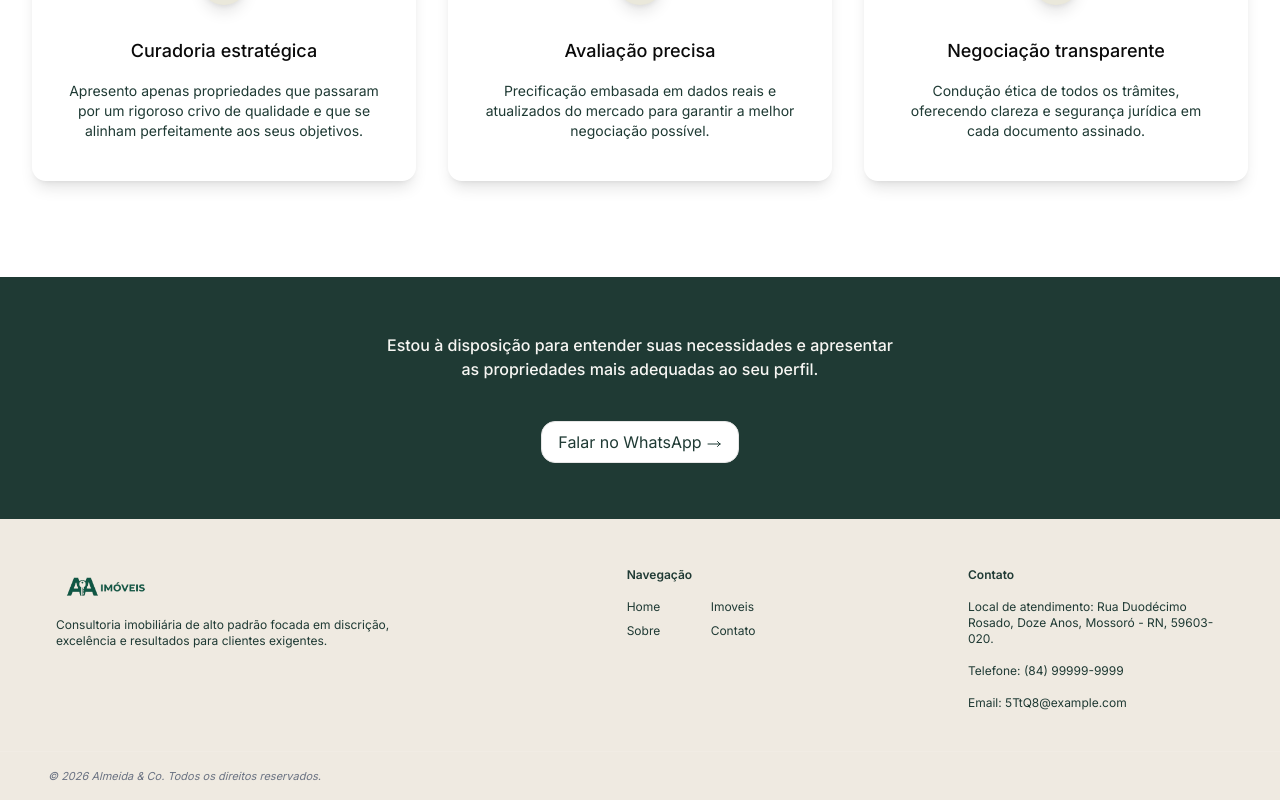
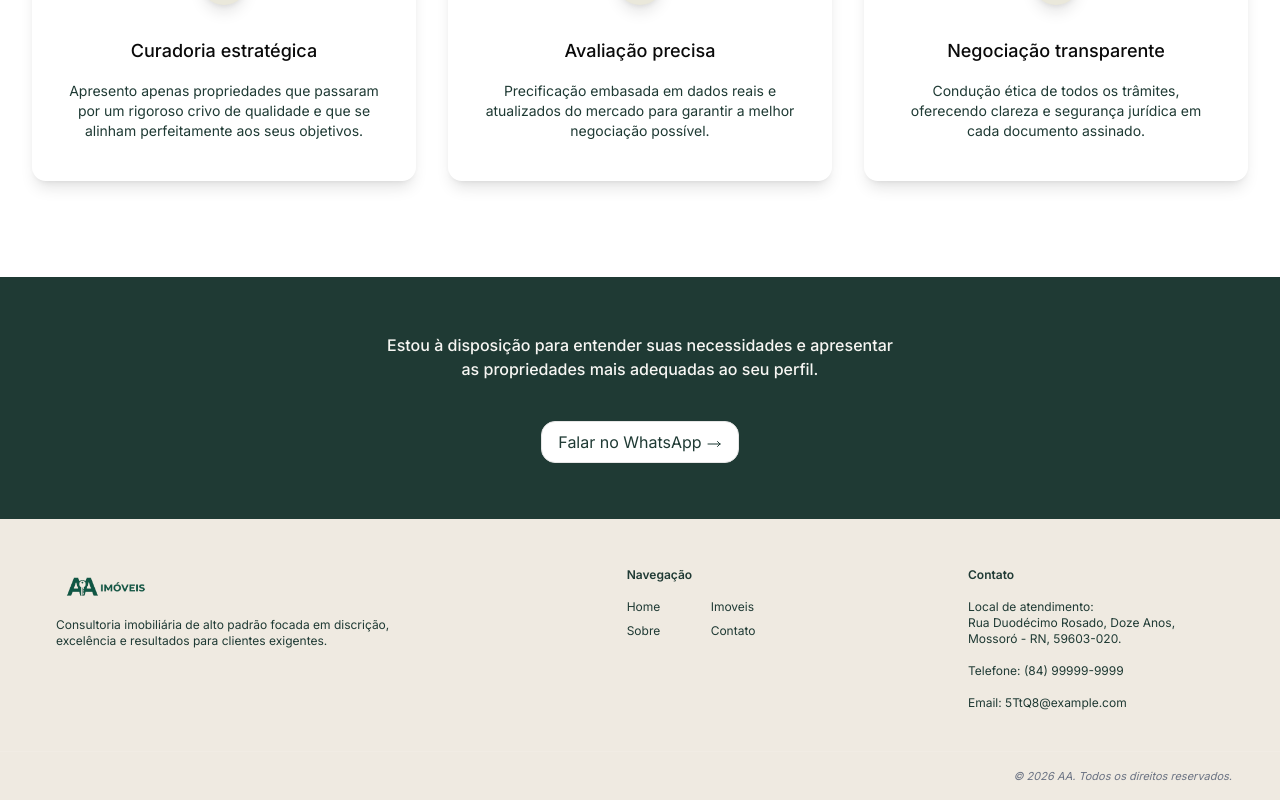
Before and after one commit to Evandro-bz-Junior/AA-Imoveis, a Next.js app: page / in a window 1280 px wide. Shown: the part 1621-2421 px from the top of the page. Built offline with nearby package versions, Linux system fonts and the light colour scheme; no server answers; the database is empty; a web font is replaced by a local one.

Commit message:
footer adjust

```diff
--- a/src/components/layout/Footer.tsx
+++ b/src/components/layout/Footer.tsx
@@ -40,16 +40,16 @@ export default function Footer() {
                     <div className='adress flex flex-col w-64  gap-4 mt-2'>
                         <h6 className='font-semibold'>Contato</h6>
                         <div className='flex flex-col gap-4 '>
-                            <span>Local de atendimento: Rua Duodécimo Rosado, Doze Anos, Mossoró - RN, 59603-020.</span>
+                            <span>Local de atendimento:<br /> Rua Duodécimo Rosado, Doze Anos, Mossoró - RN, 59603-020.</span>
                             <span>Telefone: (84) 99999-9999</span>
                             <span>Email: 5TtQ8@example.com</span>
                         </div>
                     </div>
                 </div>
             </div>
-            <div className="border-t border-white/10 py-4 px-6 md:px-12">
+            <div className="border-t border-white/10 py-4 px-6 md:px-12 text-end">
                 <span className="text-gray-500 italic text-[11px]">
-                    © 2026 Almeida & Co. Todos os direitos reservados.
+                    © 2026 AA. Todos os direitos reservados.
                 </span>
             </div>
         </footer>
```
